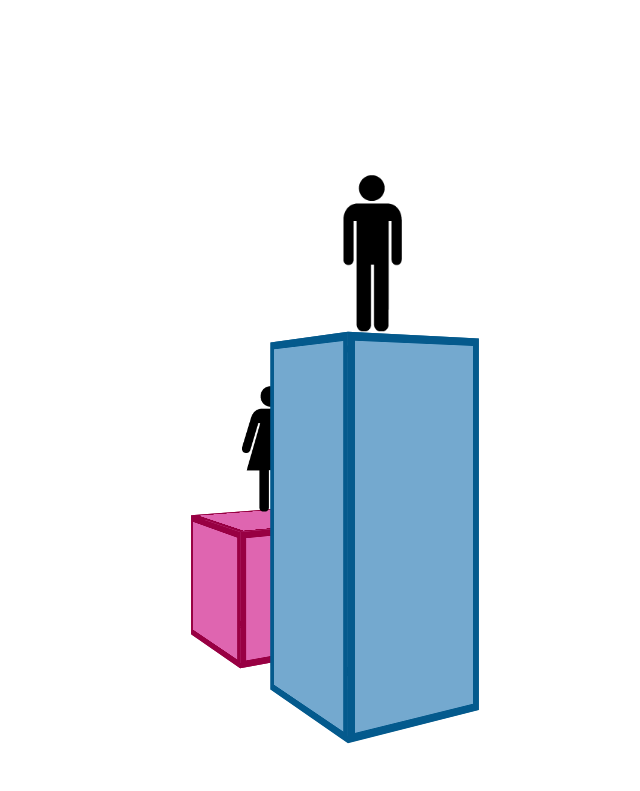
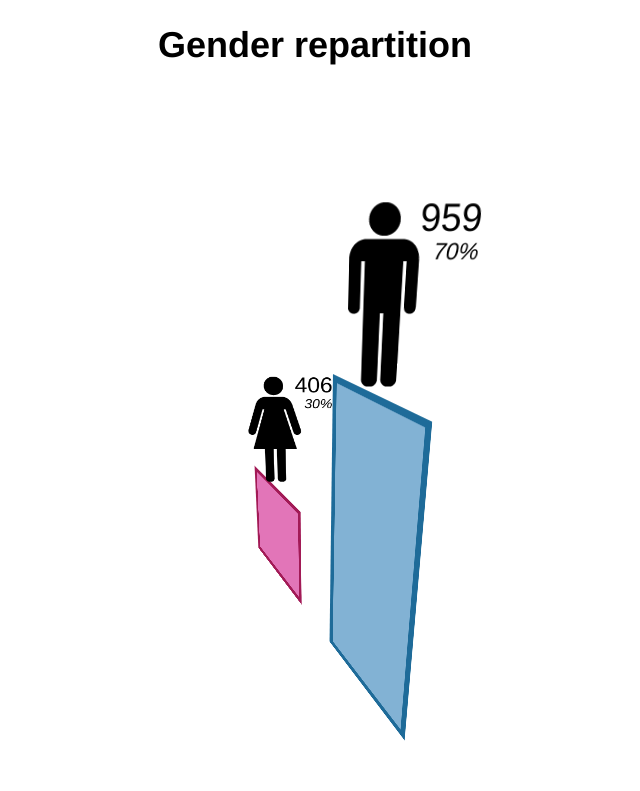
Before and after one commit to boblemarin/-datavisaj, a plain HTML site: page 1-DOM-v3.html in a window 1280 px wide. Shown: the whole page, without its empty margins (325-965 px from the left). Drawn offline with Linux system fonts and the light colour scheme.

Commit message:
added number and percentage display in DOM v3, renamed html files, mirror the gh-pages branch :)

```diff
--- a/1-DOM-v3.htm
+++ b/1-DOM-v3.html
@@ -8,7 +8,7 @@
 
 		<link rel="stylesheet" type="text/css" href="assets/css/common.css">
 		<style type="text/css">
-		body { overflow: hidden; }
+		body { overflow: hidden; text-align: center }
 		.group {
 			padding: 30px;
 			display: inline-block;
@@ -16,6 +16,7 @@
 		.cube {
 			width: 200px;
 			height: 200px;
+			opacity: .9;
 		}
 		.cube div {
 			border: 10px solid;
@@ -31,6 +32,12 @@
 		.label {
 			width: 208px;
 			height: 208px;
+			text-align: right;
+			font-size: 40px;
+			line-height: 30px;
+		}
+		.label i {
+			font-size: 25px;
 		}
 		.girl-label {
 			background: url(assets/img/woman.png);
@@ -43,6 +50,7 @@
 
 	</head>
 	<body>
+		<h1>Gender repartition</h1>
 		<script type="text/javascript" src="assets/js/RequestAnimationFrame.js"></script>
 		<script type="text/javascript" src="assets/js/Sprite3D.js"></script>
 		<script type="text/javascript" src="assets/js/getData.js"></script>
@@ -65,6 +73,7 @@ function showData() {
 				.create(".label boy-label")
 				.x( 50 )
 				.y( -boys*.5 - 220 )
+				.html(boys+"<br><i>"+Math.round(boys/numData*100)+"%</i>")
 				.update()
 		),
 		cubeGirl = container.appendChild(
@@ -79,9 +88,12 @@ function showData() {
 				.create(".label girl-label")
 				.x( -250 )
 				.y( -girls*.5 - 220 )
+				.html(girls+"<br><i>"+Math.round(girls/numData*100)+"%</i>")
 				.update()
 		);
 
+	stage.perspective(500);
+	container.rotationX(-20).update();
 	requestAnimationFrame(move);
 
 	function move(){
```
Also changed, not shown: 1-DOM-v1.html (renamed from 1-DOM-v1.htm), 1-DOM-v2.html (renamed from 1-DOM-v2.htm).
